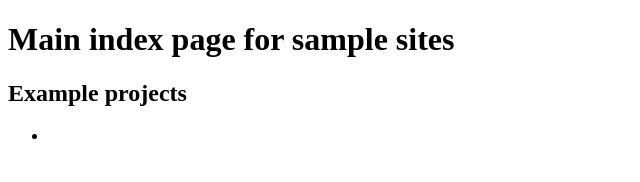
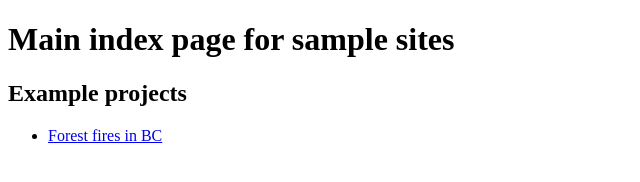
Before and after one commit to rhewy/rhewy.github.io, a plain HTML site: page index.html in a window 1280 px wide. Shown: the whole page, without its empty margins (0-640 px from the left). Drawn offline with Linux system fonts and the light colour scheme.

Commit message:
update link text

```diff
--- a/index.html
+++ b/index.html
@@ -8,7 +8,7 @@
     <h1>Main index page for sample sites</h1>
     <h2>Example projects</h2>
     <ul>
-        <li><a href="./fire_bc/index.html"></a></li>
+        <li><a href="./fire_bc/index.html"> Forest fires in BC </a></li>
     </ul>
 </body>
 </html>
```
